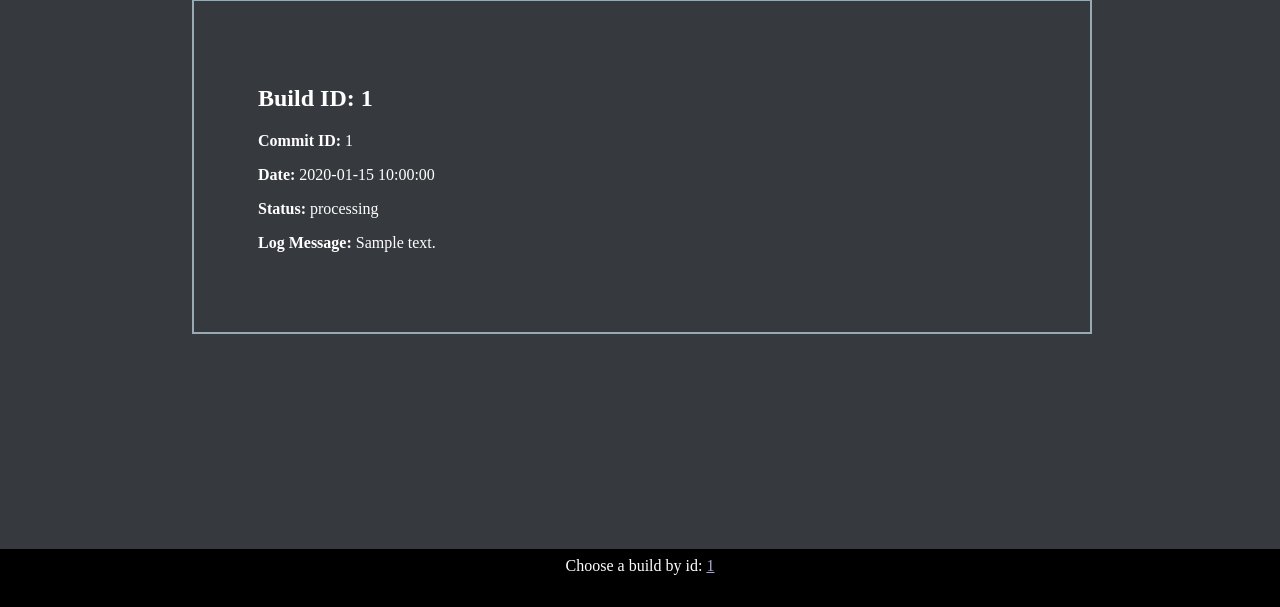
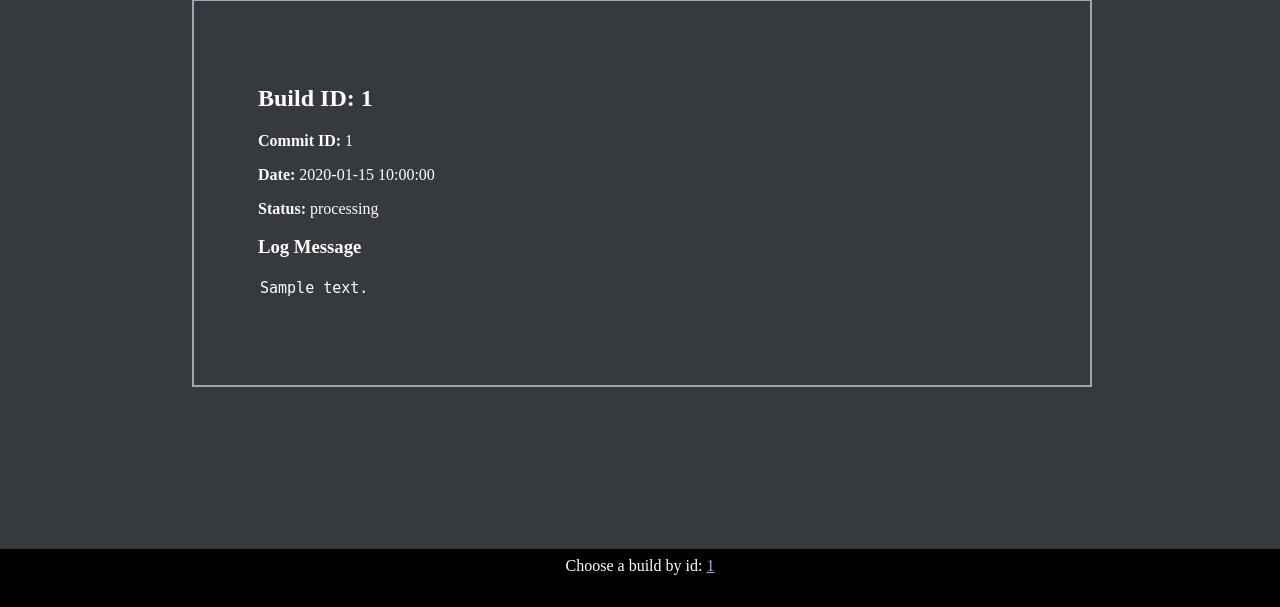
Before and after one commit to tonikarppi/mullemeck, a Flask app: page /build_view/1 in a window 1280 px wide. Shown: the part 193-800 px from the top of the page. Run offline with Flask 2, Linux system fonts and the light colour scheme; tables that the repository leaves empty hold one stand-in row (values such as "Sample post"); parts of the project's set-up code (start-up, migrations or seed data) failed here and were passed over.

Commit message:
Add so that newlines work in build_view

```diff
--- a/mullemeck/templates/build_view.html
+++ b/mullemeck/templates/build_view.html
@@ -42,6 +42,7 @@
     #page_body {
       margin-left: 15%;
       margin-top: 30px;
+      margin-bottom: 100px;
       border-bottom: 2px solid #99AAB5;
       border-top: 2px solid #99AAB5;
       border-left: 2px solid #99AAB5;
@@ -66,7 +67,22 @@
     #build_link{
       color: #aca8c6;
     }
+    textarea {
+      width: 100%;
+      color: #FFFFFF;
+      background-color: #36393E;
+      font-size: 15px;
+      overflow:hidden;
+      resize: none;
+      border: none;
+    }
   </style>
+  <script>
+  function fixTextBoxSize(box) {
+    box.style.height = "1px";
+    box.style.height = (25+box.scrollHeight)+"px";
+  }
+  </script>
 </head>
 <body>
   <div id="title_div">
@@ -81,11 +97,22 @@
     </div>
   </div>
   <div id="page_body">
-    <p><h2>Build ID: {{ build_list.items[0].id }} </h2></p>
-    <p><b>Commit ID:</b> {{ build_list.items[0].commit_id }} </p>
-    <p><b>Date:</b> {{ build_list.items[0].start_date }} </p>
-    <p><b>Status:</b> {{ build_list.items[0].status }} </p>
-    <p><b>Log Message:</b> {{ build_list.items[0].log_message }} </p>
+    <p>
+      <h2>Build ID: {{ build_list.items[0].id }} </h2>
+    </p>
+    <p>
+      <b>Commit ID:</b> {{ build_list.items[0].commit_id }}
+    </p>
+    <p>
+      <b>Date:</b> {{ build_list.items[0].start_date }}
+    </p>
+    <p>
+      <b>Status:</b> {{ build_list.items[0].status }}
+    </p>
+    <p>
+      <h3>Log Message</h3>
+    </p>
+    <textarea readonly onkeyup="textAreaAdjust(this)">{{build_list.items[0].log_message}}</textarea>
   </div>
   <div id="page_footer">
     Choose a build by id:
```
